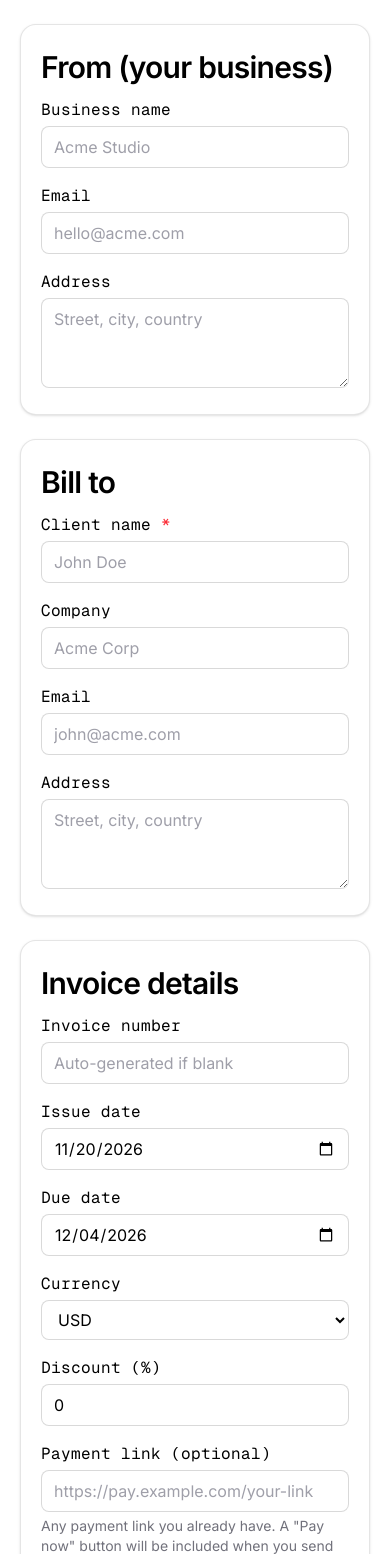
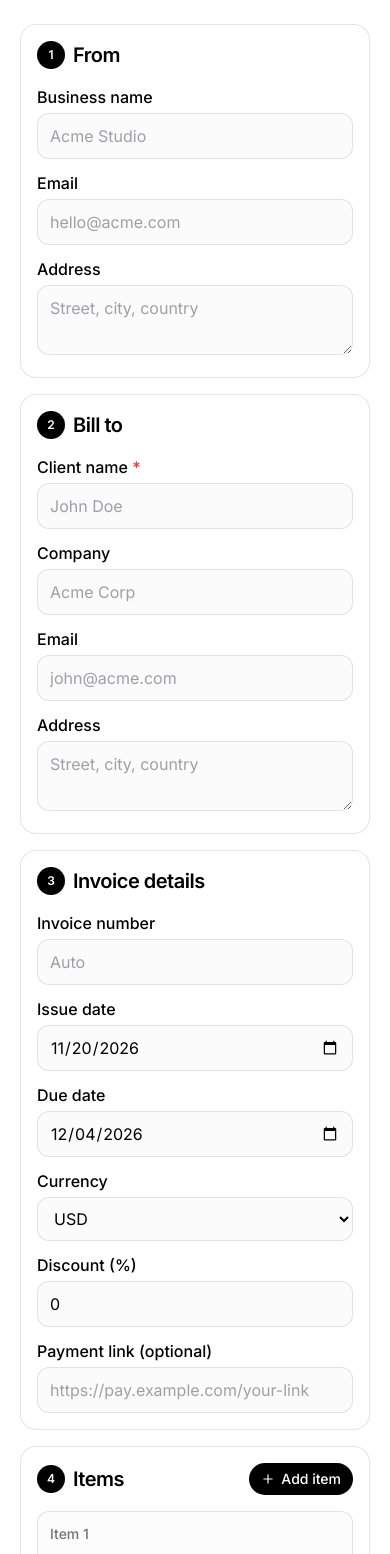
Before and after one commit to tusharui/invoicer, a Next.js app: page /demo in a window 390 px wide. Shown: the part 434-1988 px from the top of the page. Built offline with nearby package versions, Linux system fonts and the light colour scheme; no server answers.

Commit message:
feat: enhance invoice creation and correction UI with improved styling and layout

```diff
--- a/components/invoice/create-invoice-form.tsx
+++ b/components/invoice/create-invoice-form.tsx
@@ -38,13 +38,13 @@ function formatDisplayDate(value: string): string {
 }
 
 const inputClass =
-  "mt-0 w-full rounded-lg border border-black/15 bg-white px-3 py-2 text-base text-black outline-none transition-colors placeholder:text-zinc-400 focus:border-black focus-visible:ring-2 focus-visible:ring-black/10 dark:border-white/15 dark:bg-black dark:text-white dark:placeholder:text-zinc-500 dark:focus:border-white";
+  "mt-0 w-full rounded-xl border border-black/10 bg-zinc-50/70 px-3 py-2.5 text-base text-black outline-none transition placeholder:text-zinc-400 focus:border-black focus:bg-white focus:ring-2 focus:ring-black/5 dark:border-white/10 dark:bg-white/5 dark:text-white dark:placeholder:text-zinc-500 dark:focus:border-white dark:focus:bg-black";
 
 const sectionClass =
-  "rounded-2xl border border-black/10 bg-white p-5 shadow-sm sm:p-6 dark:border-white/10 dark:bg-black dark:shadow-none";
+  "rounded-2xl border border-black/10 bg-white p-4 sm:p-5 dark:border-white/10 dark:bg-zinc-950";
 
 const headingClass =
-  "mb-2 text-[30px] font-semibold tracking-tight text-black dark:text-white";
+  "text-xl font-semibold tracking-tight text-black dark:text-white";
 
 function newItem(): Item {
   return {
@@ -209,161 +209,89 @@ export function CreateInvoiceForm({
       ref={formRef}
       action={mode === "create" ? formAction : undefined}
       onSubmit={mode === "demo" ? (event) => event.preventDefault() : undefined}
-      className="space-y-6"
+      className="space-y-4"
     >
       <input type="hidden" name="items" value={JSON.stringify(items)} />
 
       {state.error && (
         <div
           role="alert"
-          className="rounded-xl border border-red-300 bg-red-50 px-4 py-3 text-sm text-red-700 dark:border-red-500/30 dark:bg-red-500/10 dark:text-red-300"
+          className="rounded-xl border border-red-200 bg-red-50 px-4 py-3 text-sm text-red-700 dark:border-red-500/30 dark:bg-red-500/10 dark:text-red-300"
         >
           {state.error}
         </div>
       )}
 
-      {/* From / Bill to */}
-      <div className="grid gap-6 md:grid-cols-2">
+      <div className="grid gap-4 lg:grid-cols-[1fr_320px]">
+        <div className="space-y-4">
+          <div className="grid gap-4 md:grid-cols-2">
             <section className={sectionClass}>
-          <h2 className={headingClass}>From (your business)</h2>
-          <div className="space-y-4">
+              <div className="mb-4 flex items-center gap-2">
+                <span className="flex size-7 items-center justify-center rounded-full bg-black text-xs font-semibold text-white dark:bg-white dark:text-black">1</span>
+                <h2 className={headingClass}>From</h2>
+              </div>
+              <div className="space-y-3">
                 <div>
-              <label className={labelClass} htmlFor="fromName">
-                Business name
-              </label>
-              <input
-                id="fromName"
-                name="fromName"
-                className={inputClass}
-                placeholder="Acme Studio"
-              />
+                  <label className={labelClass} htmlFor="fromName">Business name</label>
+                  <input id="fromName" name="fromName" className={inputClass} placeholder="Acme Studio" />
                 </div>
                 <div>
-              <label className={labelClass} htmlFor="fromEmail">
-                Email
-              </label>
-              <input
-                id="fromEmail"
-                name="fromEmail"
-                type="email"
-                className={inputClass}
-                placeholder="hello@acme.com"
-              />
+                  <label className={labelClass} htmlFor="fromEmail">Email</label>
+                  <input id="fromEmail" name="fromEmail" type="email" className={inputClass} placeholder="hello@acme.com" />
                 </div>
                 <div>
-              <label className={labelClass} htmlFor="fromAddress">
-                Address
-              </label>
-              <textarea
-                id="fromAddress"
-                name="fromAddress"
-                rows={3}
-                className={inputClass}
-                placeholder="Street, city, country"
-              />
+                  <label className={labelClass} htmlFor="fromAddress">Address</label>
+                  <textarea id="fromAddress" name="fromAddress" rows={2} className={inputClass} placeholder="Street, city, country" />
                 </div>
               </div>
             </section>
 
             <section className={sectionClass}>
+              <div className="mb-4 flex items-center gap-2">
+                <span className="flex size-7 items-center justify-center rounded-full bg-black text-xs font-semibold text-white dark:bg-white dark:text-black">2</span>
                 <h2 className={headingClass}>Bill to</h2>
-          <div className="space-y-4">
+              </div>
+              <div className="space-y-3">
                 <div>
-              <label className={labelClass} htmlFor="clientName">
-                Client name <span className="text-red-500">*</span>
-              </label>
-              <input
-                id="clientName"
-                name="clientName"
-                required
-                className={inputClass}
-                placeholder="John Doe"
-              />
+                  <label className={labelClass} htmlFor="clientName">Client name <span className="text-red-500">*</span></label>
+                  <input id="clientName" name="clientName" required className={inputClass} placeholder="John Doe" />
                 </div>
                 <div>
-              <label className={labelClass} htmlFor="clientCompany">
-                Company
-              </label>
-              <input
-                id="clientCompany"
-                name="clientCompany"
-                className={inputClass}
-                placeholder="Acme Corp"
-              />
+                  <label className={labelClass} htmlFor="clientCompany">Company</label>
+                  <input id="clientCompany" name="clientCompany" className={inputClass} placeholder="Acme Corp" />
                 </div>
                 <div>
-              <label className={labelClass} htmlFor="clientEmail">
-                Email
-              </label>
-              <input
-                id="clientEmail"
-                name="clientEmail"
-                type="email"
-                className={inputClass}
-                placeholder="john@acme.com"
-              />
+                  <label className={labelClass} htmlFor="clientEmail">Email</label>
+                  <input id="clientEmail" name="clientEmail" type="email" className={inputClass} placeholder="john@acme.com" />
                 </div>
                 <div>
-              <label className={labelClass} htmlFor="clientAddress">
-                Address
-              </label>
-              <textarea
-                id="clientAddress"
-                name="clientAddress"
-                rows={3}
-                className={inputClass}
-                placeholder="Street, city, country"
-              />
+                  <label className={labelClass} htmlFor="clientAddress">Address</label>
+                  <textarea id="clientAddress" name="clientAddress" rows={2} className={inputClass} placeholder="Street, city, country" />
                 </div>
               </div>
             </section>
           </div>
 
-      {/* Details */}
           <section className={sectionClass}>
+            <div className="mb-4 flex items-center gap-2">
+              <span className="flex size-7 items-center justify-center rounded-full bg-black text-xs font-semibold text-white dark:bg-white dark:text-black">3</span>
               <h2 className={headingClass}>Invoice details</h2>
-        <div className="grid gap-4 sm:grid-cols-2 lg:grid-cols-3">
+            </div>
+            <div className="grid gap-3 sm:grid-cols-2 xl:grid-cols-4">
               <div>
-            <label className={labelClass} htmlFor="number">
-              Invoice number
-            </label>
-            <input
-              id="number"
-              name="number"
-              className={inputClass}
-              placeholder="Auto-generated if blank"
-            />
+                <label className={labelClass} htmlFor="number">Invoice number</label>
+                <input id="number" name="number" className={inputClass} placeholder="Auto" />
               </div>
               <div>
-            <label className={labelClass} htmlFor="issueDate">
-              Issue date
-            </label>
-            <input
-              id="issueDate"
-              name="issueDate"
-              type="date"
-              required
-              defaultValue={defaultIssueDate}
-              className={inputClass}
-            />
+                <label className={labelClass} htmlFor="issueDate">Issue date</label>
+                <input id="issueDate" name="issueDate" type="date" required defaultValue={defaultIssueDate} className={inputClass} />
               </div>
               <div>
-            <label className={labelClass} htmlFor="dueDate">
-              Due date
-            </label>
-            <input
-              id="dueDate"
-              name="dueDate"
-              type="date"
-              required
-              defaultValue={defaultDueDate}
-              className={inputClass}
-            />
+                <label className={labelClass} htmlFor="dueDate">Due date</label>
+                <input id="dueDate" name="dueDate" type="date" required defaultValue={defaultDueDate} className={inputClass} />
               </div>
               <div>
-            <label className={labelClass} htmlFor="currency">
-              Currency
-            </label>
+                <label className={labelClass} htmlFor="currency">Currency</label>
                 <select id="currency" name="currency" defaultValue="USD" className={inputClass}>
                   <option value="USD">USD</option>
                   <option value="EUR">EUR</option>
@@ -374,71 +302,42 @@ export function CreateInvoiceForm({
                 </select>
               </div>
               <div>
-            <label className={labelClass} htmlFor="discount">
-              Discount (%)
-            </label>
-            <input
-              id="discount"
-              name="discount"
-              type="number"
-              min="0"
-              max="100"
-              step="0.01"
-              placeholder="0"
-              value={discount}
-              onChange={(event) => setDiscount(event.target.value)}
-              className={inputClass}
-            />
+                <label className={labelClass} htmlFor="discount">Discount (%)</label>
+                <input id="discount" name="discount" type="number" min="0" max="100" step="0.01" placeholder="0" value={discount} onChange={(event) => setDiscount(event.target.value)} className={inputClass} />
               </div>
-          <div className="sm:col-span-2 lg:col-span-3">
-            <label className={labelClass} htmlFor="paymentUrl">
-              Payment link (optional)
-            </label>
-            <input
-              id="paymentUrl"
-              name="paymentUrl"
-              type="url"
-              className={inputClass}
-              placeholder="https://pay.example.com/your-link"
-            />
-            <p className="mt-1 text-sm text-zinc-500 dark:text-zinc-400">
-              Any payment link you already have. A &quot;Pay now&quot; button will be included when you send the invoice
-            </p>
+              <div className="sm:col-span-2 xl:col-span-3">
+                <label className={labelClass} htmlFor="paymentUrl">Payment link (optional)</label>
+                <input id="paymentUrl" name="paymentUrl" type="url" className={inputClass} placeholder="https://pay.example.com/your-link" />
               </div>
             </div>
           </section>
 
-      {/* Items */}
           <section className={sectionClass}>
-        <div className="mb-5 flex items-center justify-between gap-4">
-          <h2 className={headingClass + " mb-0"}>Line items</h2>
+            <div className="mb-4 flex flex-wrap items-center justify-between gap-3">
+              <div className="flex items-center gap-2">
+                <span className="flex size-7 items-center justify-center rounded-full bg-black text-xs font-semibold text-white dark:bg-white dark:text-black">4</span>
+                <h2 className={headingClass}>Items</h2>
+              </div>
               <button
                 type="button"
                 onClick={() => setItems((current) => [...current, newItem()])}
-            className="inline-flex items-center gap-1.5 rounded-full border border-black/15 px-3 py-1.5 text-sm font-medium text-black transition-colors hover:border-black dark:border-white/20 dark:text-white dark:hover:border-white"
+                className="inline-flex items-center gap-1.5 rounded-full bg-black px-3 py-1.5 text-sm font-medium text-white transition-opacity hover:opacity-80 dark:bg-white dark:text-black"
               >
                 <Plus className="size-3.5" /> Add item
               </button>
             </div>
 
-        <div className="space-y-4">
+            <div className="space-y-3">
               {items.map((item, index) => (
-            <div
-              key={item.id}
-              className="rounded-xl border border-black/10 p-4 dark:border-white/10"
-            >
-              <div className="mb-3 flex items-center justify-between">
-                <span className={labelClass}>Item {index + 1}</span>
+                <div key={item.id} className="rounded-xl border border-black/10 bg-zinc-50/50 p-3 dark:border-white/10 dark:bg-white/[0.03]">
+                  <div className="mb-2 flex items-center justify-between">
+                    <span className="text-sm font-medium text-zinc-500 dark:text-zinc-400">Item {index + 1}</span>
                     {items.length > 1 && (
                       <button
                         type="button"
                         aria-label={`Remove item ${index + 1}`}
-                    onClick={() =>
-                      setItems((current) =>
-                        current.filter((entry) => entry.id !== item.id),
-                      )
-                    }
-                    className="text-zinc-400 transition-colors hover:text-red-500"
+                        onClick={() => setItems((current) => current.filter((entry) => entry.id !== item.id))}
+                        className="rounded-md p-1 text-zinc-400 transition-colors hover:bg-red-50 hover:text-red-500 dark:hover:bg-red-500/10"
                       >
                         <Trash2 className="size-4" />
                       </button>
@@ -447,145 +346,67 @@ export function CreateInvoiceForm({
                   <div className="grid gap-3 sm:grid-cols-2 lg:grid-cols-[2fr_1fr_1fr_1fr]">
                     <div className="sm:col-span-2 lg:col-span-1">
                       <label className={labelClass}>Description</label>
-                  <input
-                    required
-                    value={item.description}
-                    onChange={(event) =>
-                      updateItem(item.id, { description: event.target.value })
-                    }
-                    className={inputClass}
-                    placeholder="Web design services"
-                  />
+                      <input required value={item.description} onChange={(event) => updateItem(item.id, { description: event.target.value })} className={inputClass} placeholder="Web design services" />
                     </div>
                     <div>
                       <label className={labelClass}>Qty</label>
-                  <input
-                    type="number"
-                    min="0"
-                    step="0.01"
-                    value={item.quantity}
-                    onChange={(event) =>
-                      updateItem(item.id, { quantity: event.target.value })
-                    }
-                    className={inputClass}
-                  />
+                      <input type="number" min="0" step="0.01" value={item.quantity} onChange={(event) => updateItem(item.id, { quantity: event.target.value })} className={inputClass} />
                     </div>
                     <div>
-                  <label className={labelClass}>Unit price</label>
-                  <input
-                    type="number"
-                    min="0"
-                    step="0.01"
-                    value={item.unitPrice}
-                    onChange={(event) =>
-                      updateItem(item.id, { unitPrice: event.target.value })
-                    }
-                    className={inputClass}
-                  />
+                      <label className={labelClass}>Price</label>
+                      <input type="number" min="0" step="0.01" value={item.unitPrice} onChange={(event) => updateItem(item.id, { unitPrice: event.target.value })} className={inputClass} />
                     </div>
                     <div>
                       <label className={labelClass}>Tax %</label>
-                  <input
-                    type="number"
-                    min="0"
-                    max="100"
-                    step="0.01"
-                    value={item.taxRate}
-                    onChange={(event) =>
-                      updateItem(item.id, { taxRate: event.target.value })
-                    }
-                    className={inputClass}
-                  />
+                      <input type="number" min="0" max="100" step="0.01" value={item.taxRate} onChange={(event) => updateItem(item.id, { taxRate: event.target.value })} className={inputClass} />
                     </div>
                   </div>
                 </div>
               ))}
             </div>
+          </section>
 
-        <div className="mt-5 flex justify-end">
-          <dl className="w-full max-w-xs space-y-2 text-sm">
+          <div className="grid gap-4 md:grid-cols-2">
+            <section className={sectionClass}>
+              <h2 className={headingClass + " mb-3"}>Notes</h2>
+              <textarea name="notes" rows={3} className={inputClass} placeholder="Thank you for your business" />
+            </section>
+            <section className={sectionClass}>
+              <h2 className={headingClass + " mb-3"}>Terms</h2>
+              <textarea name="terms" rows={3} className={inputClass} placeholder="Payment due within 14 days" />
+            </section>
+          </div>
+        </div>
+
+        <div className="space-y-4">
+          <section className={sectionClass + " lg:sticky lg:top-4"}>
+            <h2 className={headingClass + " mb-4"}>Summary</h2>
+            <dl className="space-y-3 text-sm">
               <div className="flex justify-between text-zinc-600 dark:text-zinc-300">
                 <dt>Subtotal</dt>
-              <dd>{money(totals.subtotal)}</dd>
+                <dd className="font-medium text-black dark:text-white">{money(totals.subtotal)}</dd>
               </div>
               <div className="flex justify-between text-zinc-600 dark:text-zinc-300">
                 <dt>Tax</dt>
-              <dd>{money(totals.tax)}</dd>
+                <dd className="font-medium text-black dark:text-white">{money(totals.tax)}</dd>
               </div>
               <div className="flex justify-between text-zinc-600 dark:text-zinc-300">
                 <dt>Discount ({totals.discountPercent}%)</dt>
-              <dd>-{money(totals.discount)}</dd>
+                <dd className="font-medium text-black dark:text-white">-{money(totals.discount)}</dd>
               </div>
-            <div className="flex justify-between border-t border-black/10 pt-2 text-base font-semibold text-black dark:border-white/10 dark:text-white">
+              <div className="flex justify-between border-t border-black/10 pt-3 text-base font-semibold text-black dark:border-white/10 dark:text-white">
                 <dt>Total</dt>
-              <dd>{money(totals.total)}</dd>
+                <dd className="text-xl">{money(totals.total)}</dd>
               </div>
             </dl>
-        </div>
-      </section>
 
-      {/* Notes & terms */}
-      <div className="grid gap-6 md:grid-cols-2">
-        <section className={sectionClass}>
-          <h2 className={headingClass}>Notes</h2>
-          <textarea
-            name="notes"
-            rows={4}
-            className={inputClass}
-            placeholder="Thank you for your business"
-          />
-        </section>
-        <section className={sectionClass}>
-          <h2 className={headingClass}>Terms</h2>
-          <textarea
-            name="terms"
-            rows={4}
-            className={inputClass}
-            placeholder="Payment due within 14 days"
-          />
-        </section>
-      </div>
-
-      {mode === "demo" && demoError && (
-        <div
-          role="alert"
-          className="rounded-xl border border-red-300 bg-red-50 px-4 py-3 text-sm text-red-700 dark:border-red-500/30 dark:bg-red-500/10 dark:text-red-300"
-        >
-          {demoError}
-        </div>
-      )}
-
-      {mode === "demo" && demoGenerated && (
-        <div className="rounded-2xl border border-black/10 bg-zinc-50 p-5 dark:border-white/10 dark:bg-white/5">
-          <p className="text-base font-semibold text-black dark:text-white">
-            Your demo invoice is ready
-          </p>
-          <p className="mt-1 text-sm text-zinc-600 dark:text-zinc-300">
-            Create a free account to save invoices, send them by email, and track them in one place
-          </p>
-          <div className="mt-4 flex flex-wrap items-center gap-3">
-            <SignUpButton mode="modal" forceRedirectUrl={CREATE_INVOICE_PATH}>
-              <button
-                type="button"
-                className="inline-flex h-10 items-center rounded-full bg-black px-5 text-sm font-semibold text-white transition-opacity hover:opacity-80 dark:bg-white dark:text-black"
-              >
-                Create free account
-              </button>
-            </SignUpButton>
-            <span className="text-sm text-zinc-500 dark:text-zinc-400">
-              No credit card required
-            </span>
-          </div>
-        </div>
-      )}
-
-      <div className="flex justify-end">
+            <div className="mt-4 border-t border-black/10 pt-4 dark:border-white/10">
               {mode === "demo" ? (
                 <button
                   type="button"
                   onClick={handleDemoDownload}
                   disabled={demoBusy || demoGenerated}
-            className="h-10 rounded-full bg-black px-4 text-xl text-white transition-opacity hover:opacity-80 disabled:cursor-not-allowed disabled:opacity-60 dark:bg-white dark:text-black"
+                  className="inline-flex h-11 w-full items-center justify-center rounded-full bg-black px-4 text-base font-semibold text-white transition-opacity hover:opacity-80 disabled:cursor-not-allowed disabled:opacity-60 dark:bg-white dark:text-black"
                 >
                   {demoBusy ? "Preparing…" : demoGenerated ? "Demo used" : "Download demo invoice"}
                 </button>
@@ -593,11 +414,37 @@ export function CreateInvoiceForm({
                 <button
                   type="submit"
                   disabled={isPending}
-            className="h-10 rounded-full bg-black px-4 text-xl  text-white transition-opacity hover:opacity-80 disabled:cursor-not-allowed disabled:opacity-60 dark:bg-white dark:text-black"
+                  className="inline-flex h-11 w-full items-center justify-center rounded-full bg-black px-4 text-base font-semibold text-white transition-opacity hover:opacity-80 disabled:cursor-not-allowed disabled:opacity-60 dark:bg-white dark:text-black"
                 >
                   {isPending ? "Creating…" : "Create invoice"}
                 </button>
               )}
+              <p className="mt-2 text-center text-xs text-zinc-500 dark:text-zinc-400">
+                {mode === "demo" ? "No signup required for one demo" : "You can review and send it next"}
+              </p>
+            </div>
+          </section>
+
+          {mode === "demo" && demoError && (
+            <div role="alert" className="rounded-xl border border-red-200 bg-red-50 px-4 py-3 text-sm text-red-700 dark:border-red-500/30 dark:bg-red-500/10 dark:text-red-300">
+              {demoError}
+            </div>
+          )}
+
+          {mode === "demo" && demoGenerated && (
+            <div className="rounded-2xl border border-black/10 bg-zinc-50 p-4 dark:border-white/10 dark:bg-white/5">
+              <p className="text-base font-semibold text-black dark:text-white">Demo ready</p>
+              <p className="mt-1 text-sm text-zinc-600 dark:text-zinc-300">Create a free account to save, send, and track invoices</p>
+              <div className="mt-3">
+                <SignUpButton mode="modal" forceRedirectUrl={CREATE_INVOICE_PATH}>
+                  <button type="button" className="inline-flex h-10 w-full items-center justify-center rounded-full bg-black px-5 text-sm font-semibold text-white transition-opacity hover:opacity-80 dark:bg-white dark:text-black">
+                    Create free account
+                  </button>
+                </SignUpButton>
+              </div>
+            </div>
+          )}
+        </div>
       </div>
     </form>
   );
--- a/components/invoice/issue-correction-dialog.tsx
+++ b/components/invoice/issue-correction-dialog.tsx
@@ -39,7 +39,7 @@ export function IssueCorrectionDialog({ invoiceId, disabled }: Props) {
         <form action={formAction} className="mt-4 space-y-3">
           <input type="hidden" name="invoiceId" value={invoiceId} />
           <div>
-            <label className="mb-1 block font-mono text-base tracking-wide text-black dark:text-white" htmlFor="reason">
+            <label className="mb-1 block text-base font-medium text-black dark:text-white" htmlFor="reason">
               Reason
             </label>
             <textarea
--- a/lib/utils.ts
+++ b/lib/utils.ts
@@ -5,6 +5,6 @@ export function cn(...inputs: ClassValue[]) {
   return twMerge(clsx(inputs))
 }
 
-// Small field/section labels: Geist Mono.
+// Small field/section labels.
 export const monoLabelClass =
-  "mb-1 block font-mono text-base tracking-wide text-black dark:text-white"
+  "mb-1 block text-base font-medium text-black dark:text-white"
```
Also changed, not shown: app/invoices/new/page.tsx (+5 -10 lines). Lines whose indentation alone changed are shown as unchanged.
